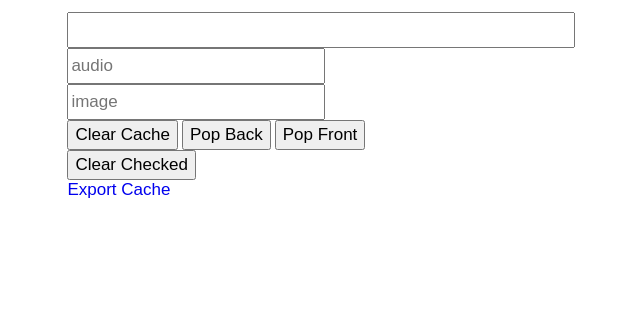
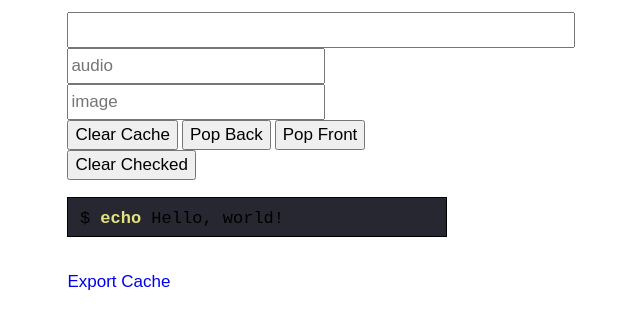
Before and after one commit to Player01osu/minesite, a plain HTML site: page index.html in a window 1280 px wide. Shown: the whole page, without its empty margins (383-1023 px from the left). Drawn offline with Linux system fonts and the light colour scheme; files whose address does not match are found by name.

Commit message:
Add codebox with copy onclick.

```diff
--- a/css/style.css
+++ b/css/style.css
@@ -39,3 +39,27 @@
 .card_button {
     font-size: 17px;
 }
+
+#codebox {
+    display: block;
+    font-family: mono;
+    background-color: #262730;
+    white-space: pre-wrap;
+    font-size: 17px;
+    overflow: auto;
+    scrollbar-width: thin;
+
+    padding: 0.50em;
+    padding-left: 0.68em;
+    border: 1px solid;
+
+}
+
+#codebox code {
+    padding: 0;
+}
+
+.token_command {
+    color: #E3E37D;
+    font-weight: bold;
+}
--- a/index.html
+++ b/index.html
@@ -19,6 +19,8 @@
             <button class="buttons" id="pop_front">Pop Front</button>
             <button class="buttons" id="clear_checked">Clear Checked</button>
             <br>
+            <pre id="codebox"><code>$ <span class="token_command">echo</span> Hello, world!</code></pre>
+            <br>
             <a id=export_cache href="data:application/json;base64,SGVsbG8sIFdvcmxkIQ==" download="anki_miner.json">Export Cache</a>
         </div>
 
--- a/js/app.js
+++ b/js/app.js
@@ -7,6 +7,8 @@ const pop_back = document.getElementById("pop_back");
 const pop_front = document.getElementById("pop_front");
 const clear_checked = document.getElementById("clear_checked");
 const export_cache = document.getElementById("export_cache");
+
+const codebox = document.getElementById("codebox");
 
 const main = document.getElementById("main");
 const local_storage = window.localStorage;
@@ -146,3 +148,13 @@ pop_front.onclick = () => {
         main.removeChild(main.firstChild);
     }
 };
+
+function codebox_content() {
+    const inner_text = codebox.children[0].innerText
+    return inner_text.substring(2, inner_text.length);
+}
+
+codebox.onclick = () => {
+    navigator.clipboard.writeText(codebox_content());
+    alert("Copied command to clipboard");
+}
```
